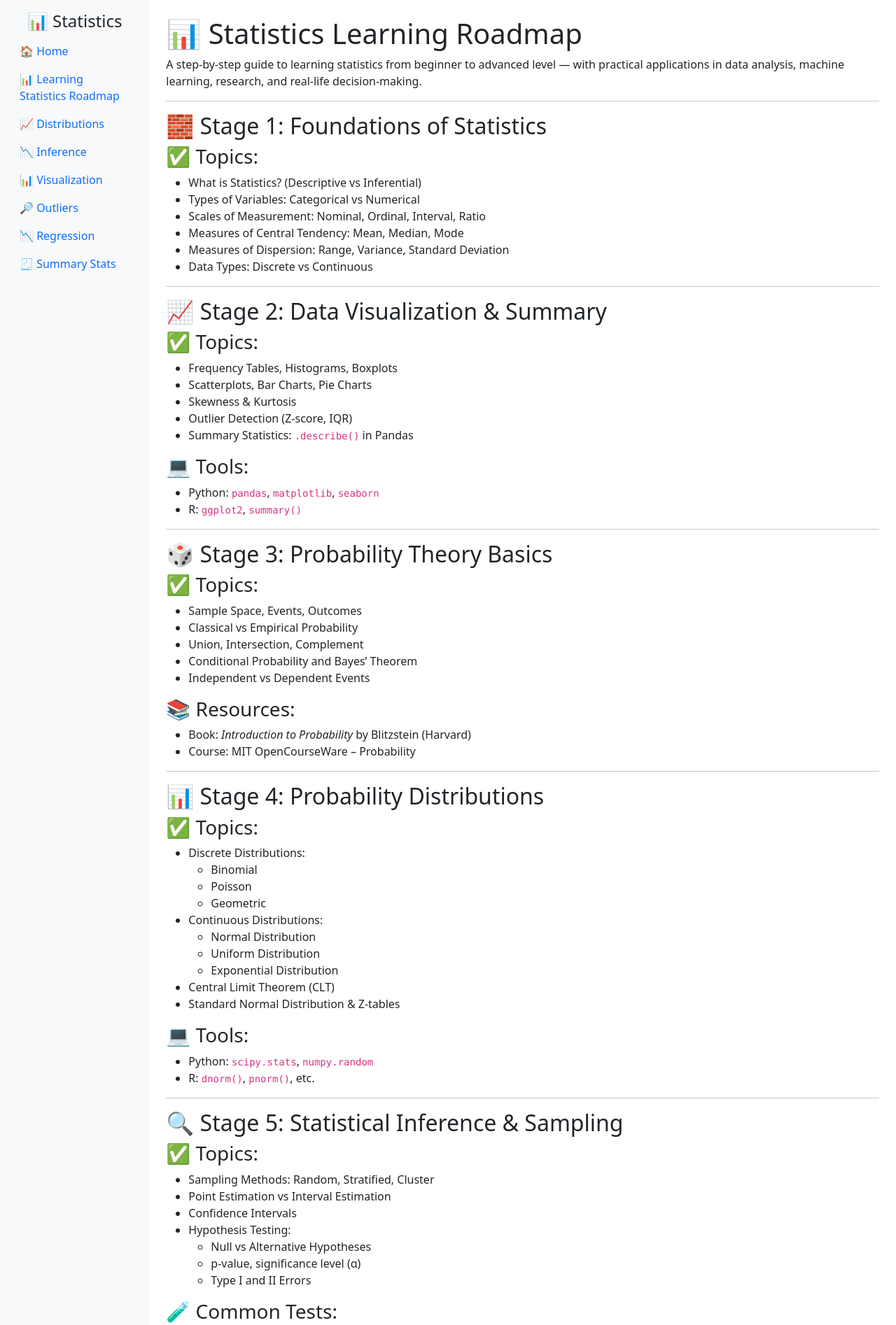
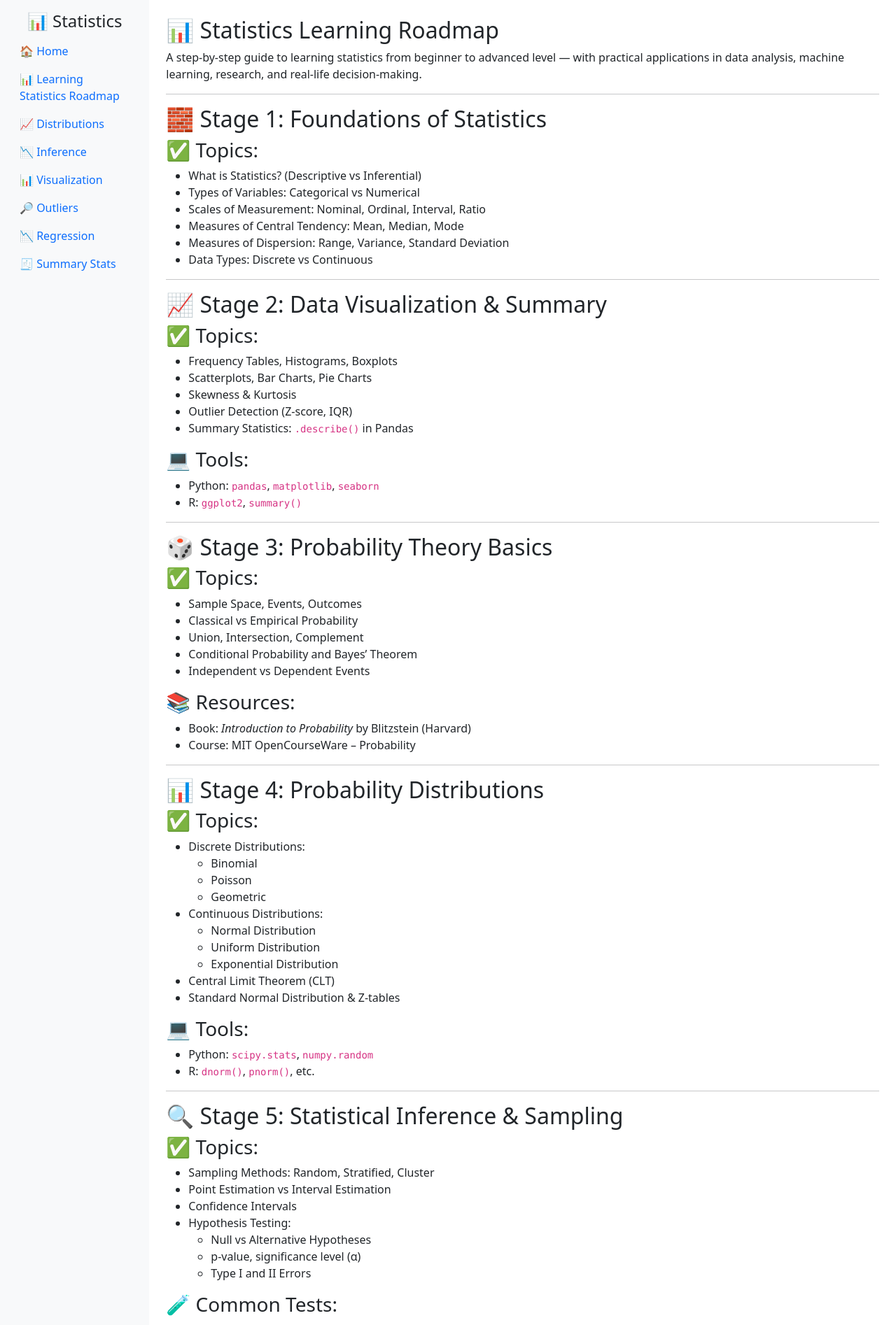
Before and after one commit to buribalkan/Statistics, a Jekyll site: the page built from 01-Learning_Statistics_Roadmap.md, in a window 1280 px wide. Shown: the top 1894 px of the page at 70% size. Built offline with Jekyll 4.4.1, drawn with Linux system fonts in a browser that asks for light colours.

```diff
--- a/01-Learning_Statistics_Roadmap.md
+++ b/01-Learning_Statistics_Roadmap.md
@@ -3,7 +3,7 @@ layout: default
 title: Statistics Learning Roadmap
 ---
 
-# 📊 Statistics Learning Roadmap
+## 📊 Statistics Learning Roadmap
 > A step-by-step guide to learning statistics from beginner to advanced level — with practical applications in data analysis, machine learning, research, and real-life decision-making.
 
 ---
```
